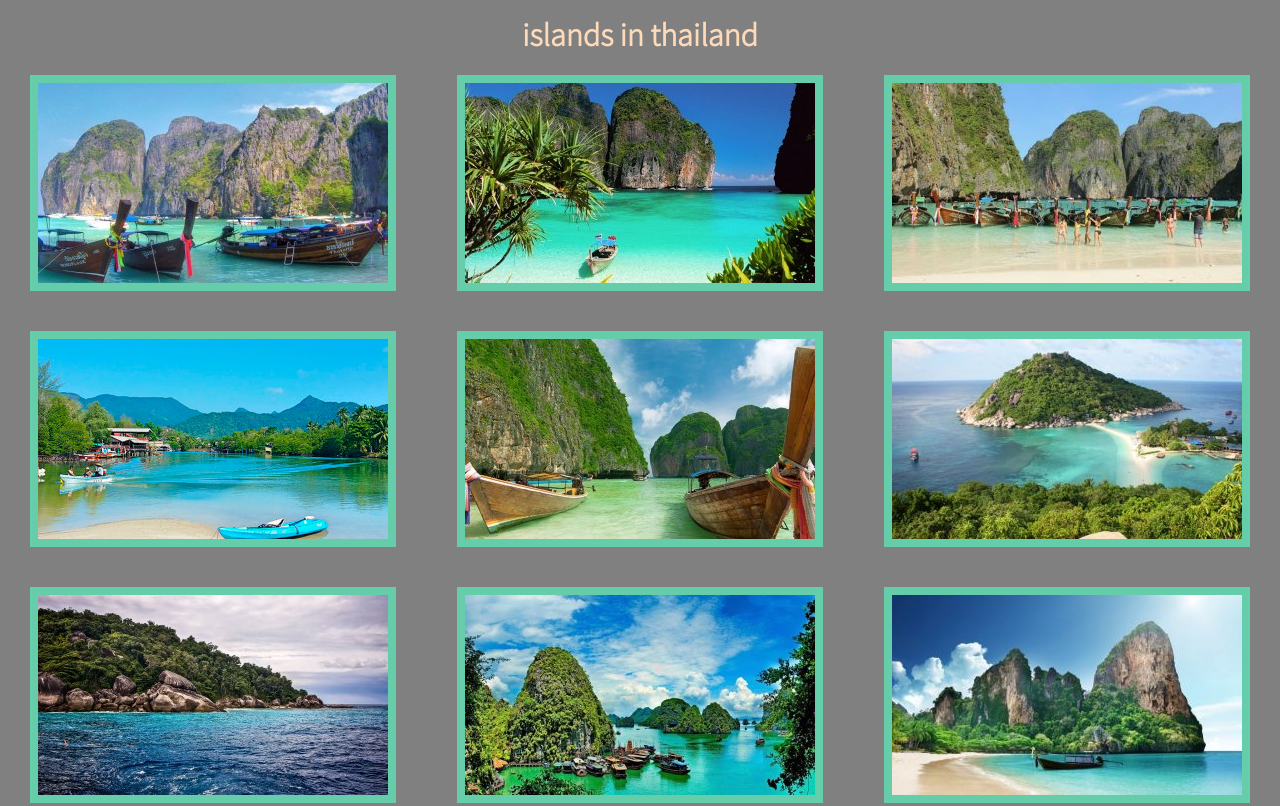
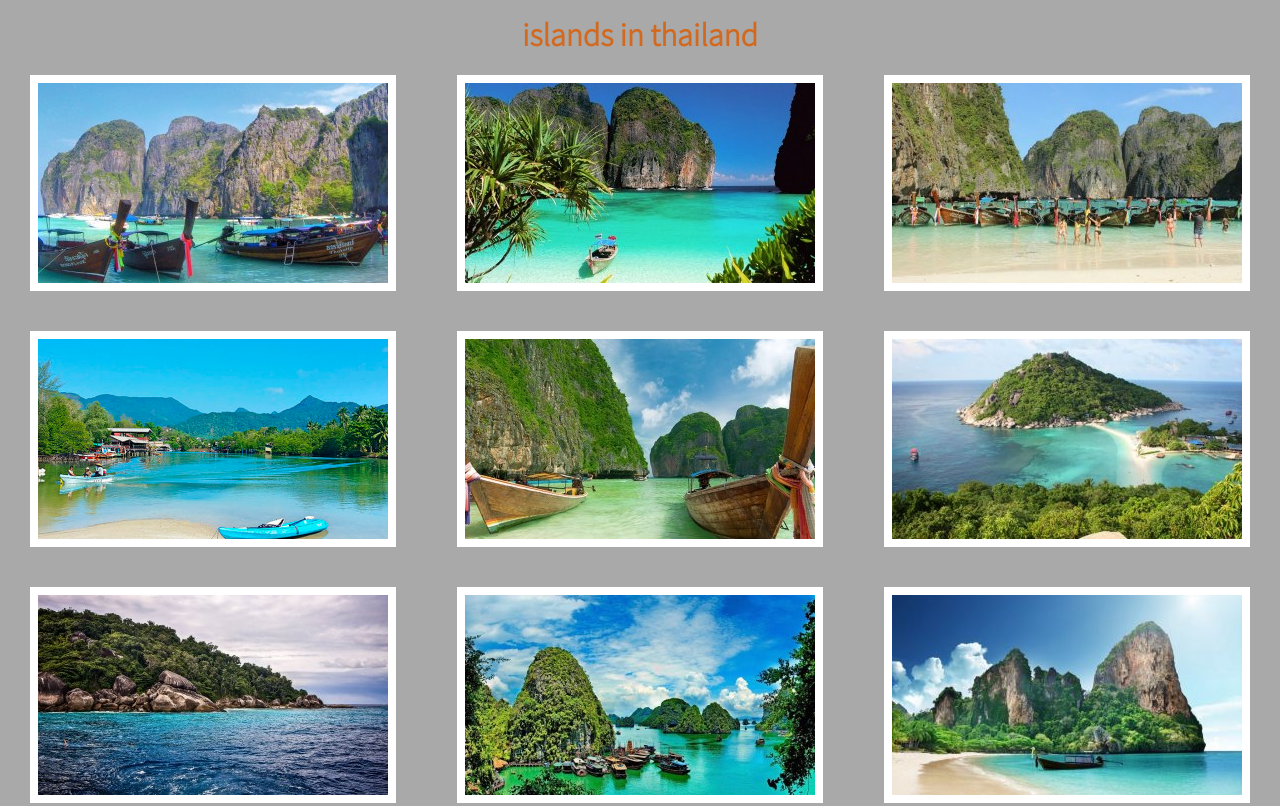
Before and after one commit to kamieb03/photo-gallery, a plain HTML site: page index.html in a window 1280 px wide. Shown: the top 806 px of the page. Drawn offline with Linux system fonts and the light colour scheme.

Commit message:
photogallery

```diff
--- a/styles.css
+++ b/styles.css
@@ -2,7 +2,7 @@
 margin: 0;
 padding: 0;
 box-sizing: border-box;
-background: grey;
+background: darkgrey;
 /* background: indianred; */
 font-family: 'DM Serif Display', serif;
 font-family: 'Source Sans Pro', sans-serif;
@@ -12,7 +12,7 @@ h1 {
   margin-top: 15px;
   display: flex;
   justify-content: center;
-  color: peachpuff;
+  color: chocolate;
 
 }
 #imgs {
@@ -42,7 +42,7 @@ img {
   margin-bottom: 20px;
   padding: 0px;
   object-fit: cover;
-  border: 8px solid mediumaquamarine;
+  border: 8px solid white;
 }
 /* ipad breakpoint */
 @media all and (max-width: 600px) {
```
